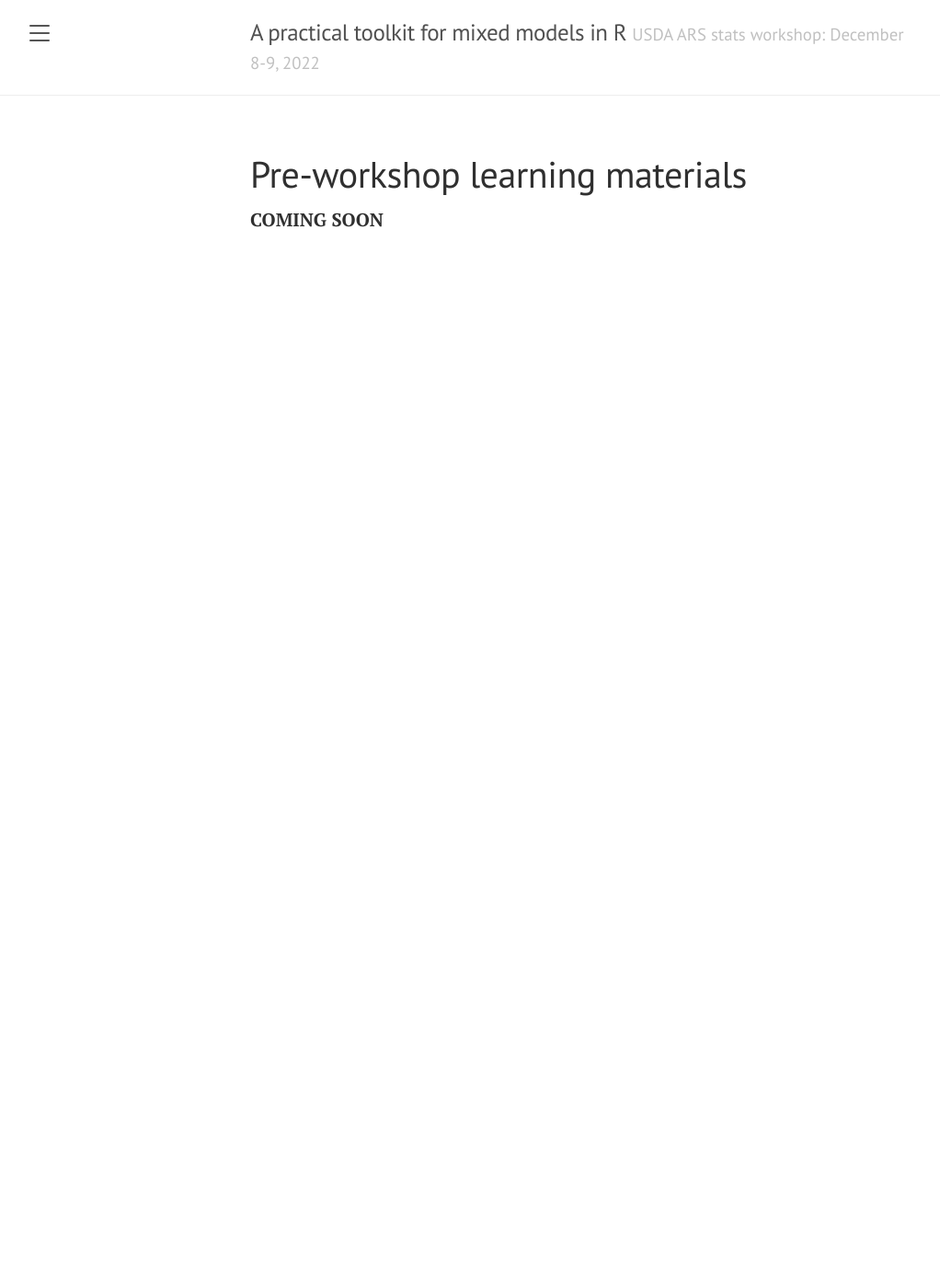
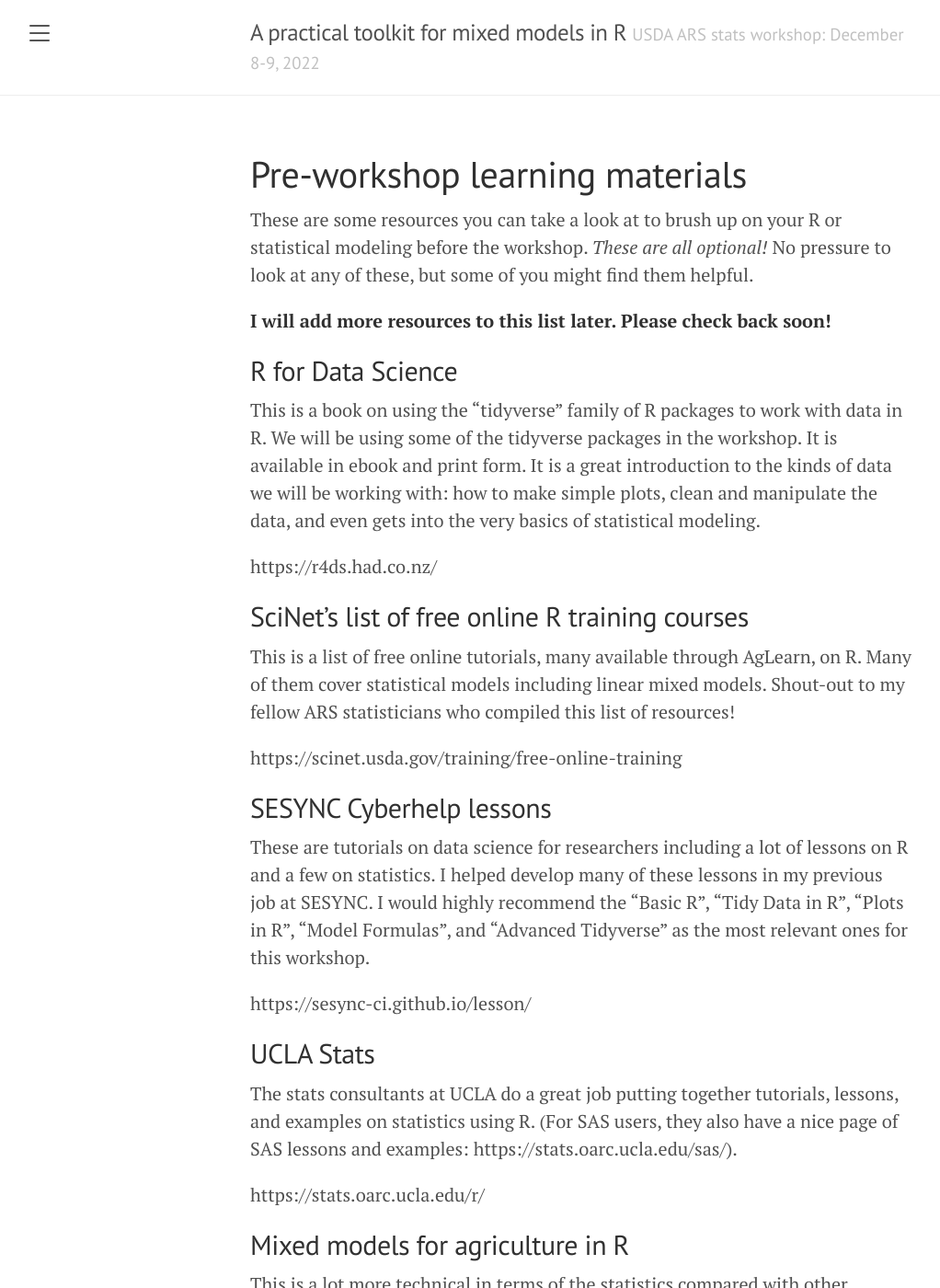
Before and after one commit to qdread/glmm-workshop-dec2022, a Jekyll site: the page built from pre-workshop-materials.md, in a window 1280 px wide and 1400 px high. Shown: the whole window at 92% size, without its empty margins (8-1030 px from the left). Built offline with Jekyll 4.4.1, drawn with Linux system fonts in a browser that asks for light colours; some of the changed text lies outside the part shown.

Commit message:
Update a few pages esp pre workshop thing

```diff
--- a/lesson2.Rmd
+++ b/lesson2.Rmd
@@ -1,5 +1,5 @@
 ---
-title: "Lesson 2: xxxxxxxxx"
+title: "Lesson 2: From LM to LMM"
 author: "Quentin D. Read"
 date: "`r format(Sys.time(), '%B %d, %Y')`"
 output:
@@ -15,3 +15,7 @@ knitr::opts_chunk$set(echo = TRUE, message = TRUE, warning = TRUE)
 # Learning objectives
 
 At the end of this lesson, students will ...
+
+- Be able to fit a linear model with continuous and categorical predictor.
+- Be able to fit a linear model with interaction terms.
+- Be able to fit a mixed model with fixed effect and random intercept.
--- a/pre-workshop-materials.md
+++ b/pre-workshop-materials.md
@@ -3,4 +3,46 @@ layout: page
 title: Pre-workshop learning materials
 ---
 
-**COMING SOON**
+These are some resources you can take a look at to brush up on your R or statistical modeling before the workshop. *These are all optional!* No pressure to look at any of these, but some of you might find them helpful.
+
+**I will add more resources to this list later. Please check back soon!**
+
+## R for Data Science
+
+This is a book on using the "tidyverse" family of R packages to work with data in R. We will be using some of the tidyverse packages in the workshop. It is available in ebook and print form. It is a great introduction to the kinds of data we will be working with: how to make simple plots, clean and manipulate the data, and even gets into the very basics of statistical modeling.
+
+https://r4ds.had.co.nz/
+
+## SciNet's list of free online R training courses
+
+This is a list of free online tutorials, many available through AgLearn, on R. Many of them cover statistical models including linear mixed models. Shout-out to my fellow ARS statisticians who compiled this list of resources!
+
+https://scinet.usda.gov/training/free-online-training
+
+## SESYNC Cyberhelp lessons
+
+These are tutorials on data science for researchers including a lot of lessons on R and a few on statistics. I helped develop many of these lessons in my previous job at SESYNC. I would highly recommend the "Basic R", "Tidy Data in R", "Plots in R", "Model Formulas", and "Advanced Tidyverse" as the most relevant ones for this workshop.
+
+https://sesync-ci.github.io/lesson/
+
+## UCLA Stats
+
+The stats consultants at UCLA do a great job putting together tutorials, lessons, and examples on statistics using R. (For SAS users, they also have a nice page of SAS lessons and examples: https://stats.oarc.ucla.edu/sas/).
+
+https://stats.oarc.ucla.edu/r/
+
+## Mixed models for agriculture in R
+
+This is a lot more technical in terms of the statistics compared with other resources I've posted here, but it is very relevant to agricultural data analysis.
+
+https://schmidtpaul.github.io/MMFAIR/
+
+## Animated visualization of mixed models
+
+This simple visualization does an amazing job explaining what mixed models are.
+
+http://mfviz.com/hierarchical-models/
+
+## Basic tutorial on mixed models in R
+
+https://ourcodingclub.github.io/tutorials/mixed-models/
```
Also changed, not shown: install.md (+3 -5 lines), lesson1.Rmd (+11 -1 lines), syllabus.md (+2 -3 lines), 1 other file.
